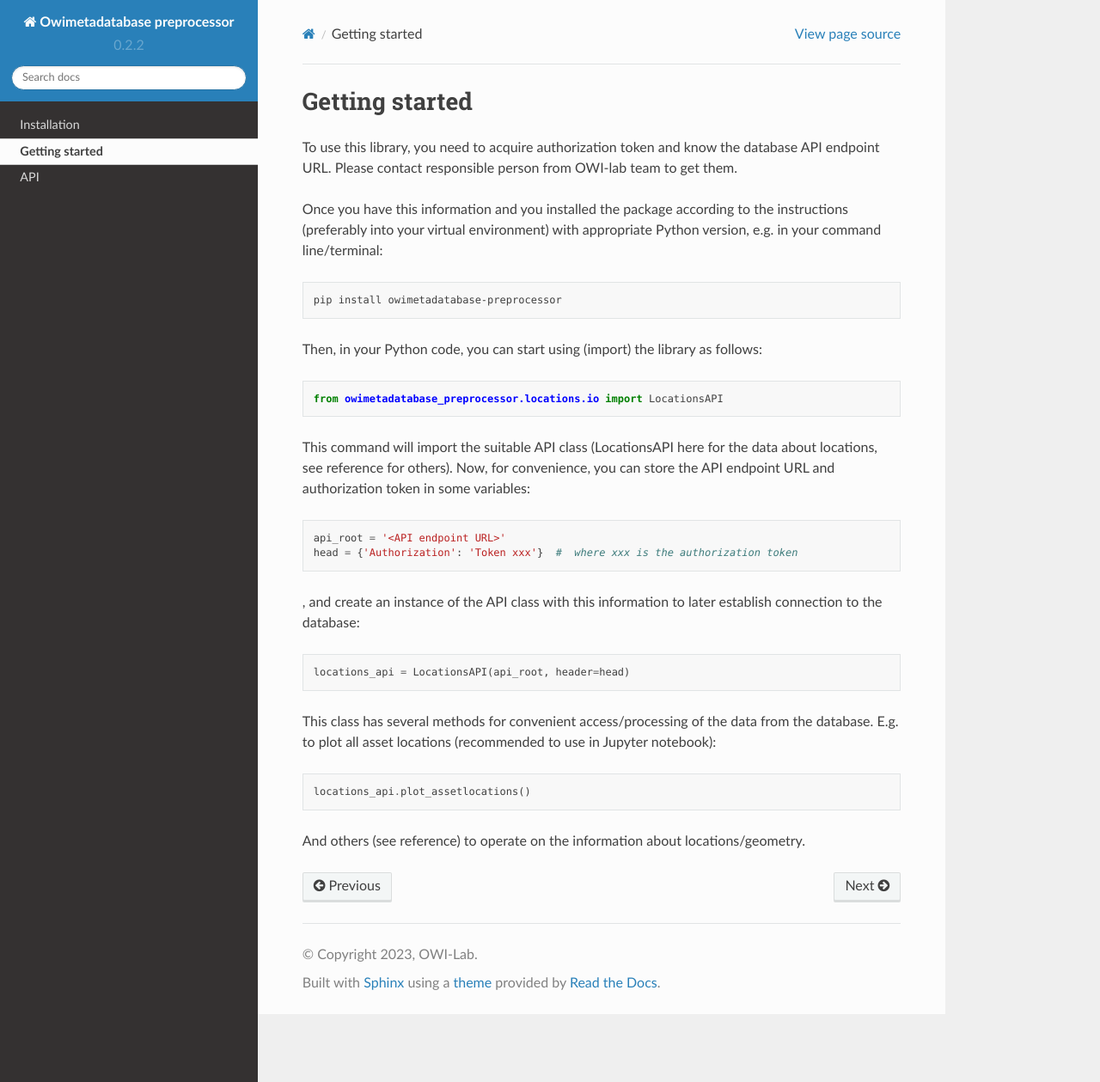
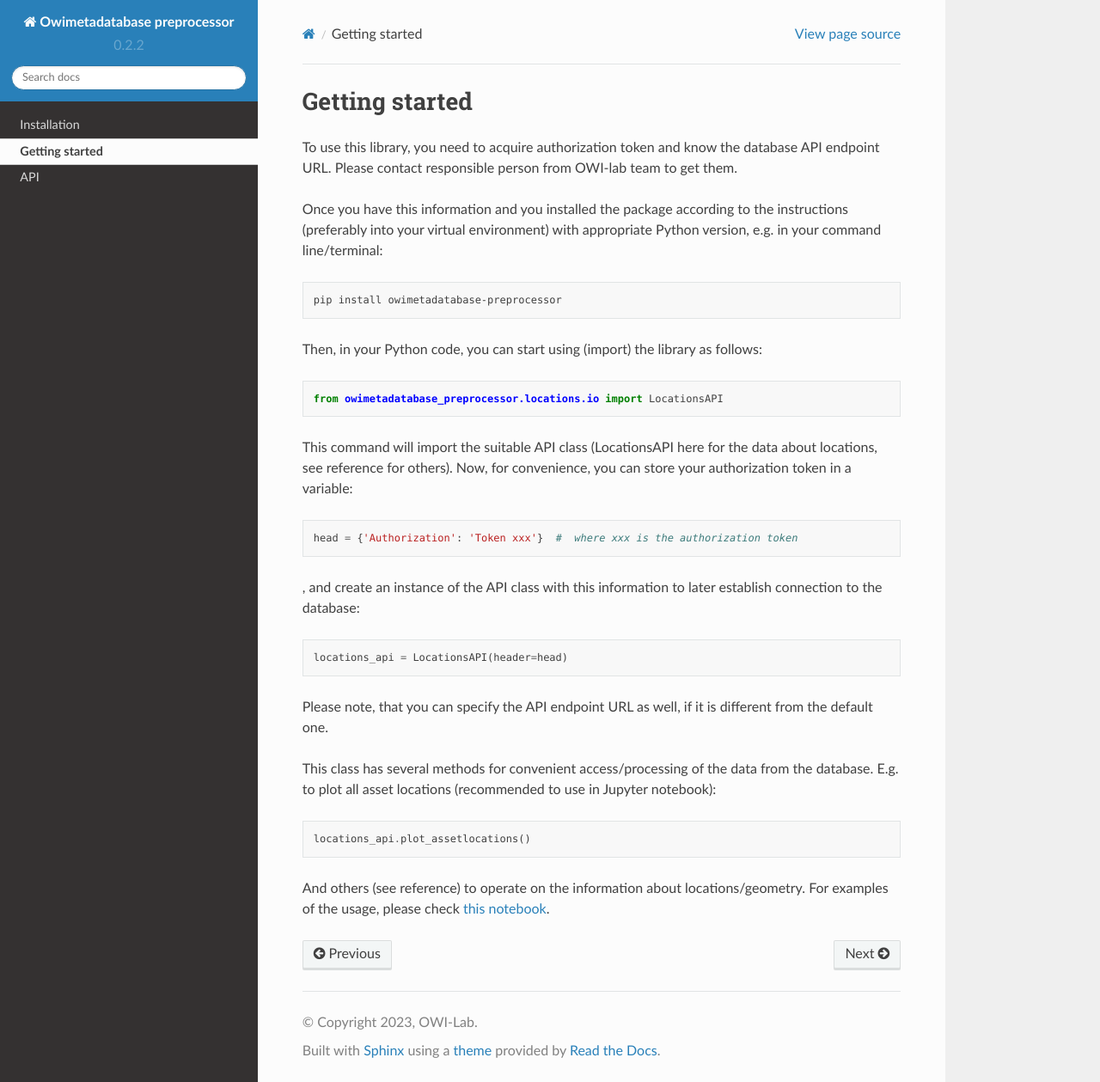
Before and after one commit to OWI-Lab/owimetadatabase-preprocessor, a Sphinx documentation site: the page built from docs/usage.rst, in a window 1280 px wide and 1259 px high. Shown: the whole window at 86% size. Built offline with Sphinx 7.4.7 and the Read the Docs theme 2.0.0, drawn with Linux system fonts in a browser that asks for light colours.

Commit message:
Changed OWT calcualtions method name in io and extended documentation to include all the last additions for geometry.

```diff
--- a/docs/usage.rst
+++ b/docs/usage.rst
@@ -18,18 +18,19 @@ Then, in your Python code, you can start using (import) the library as follows:
   from owimetadatabase_preprocessor.locations.io import LocationsAPI
 
 This command will import the suitable API class (LocationsAPI here for the data about locations, see reference for others). \
-Now, for convenience, you can store the API endpoint URL and authorization token in some variables:
+Now, for convenience, you can store your authorization token in a variable:
 
 .. code-block:: python
 
-  api_root = '<API endpoint URL>'
   head = {'Authorization': 'Token xxx'}  #  where xxx is the authorization token
 
 , and create an instance of the API class with this information to later establish connection to the database:
 
 .. code-block:: python
 
-  locations_api = LocationsAPI(api_root, header=head)
+  locations_api = LocationsAPI(header=head)
+
+Please note, that you can specify the API endpoint URL as well, if it is different from the default one. \
 
 This class has several methods for convenient access/processing of the data from the database. \
 E.g. to plot all asset locations (recommended to use in Jupyter notebook):
@@ -38,4 +39,5 @@ E.g. to plot all asset locations (recommended to use in Jupyter notebook):
 
   locations_api.plot_assetlocations()
 
-And others (see reference) to operate on the information about locations/geometry.
+And others (see reference) to operate on the information about locations/geometry. For examples of the usage, \
+please check `this notebook <https://github.com/OWI-Lab/owimetadatabase-preprocessor/blob/main/examples/basic_example.ipynb>`_.
```
Also changed, not shown: docs/api/geometry/processing.rst (added, +9 -0 lines), docs/api/geometry/structures.rst (added, +8 -0 lines), 2 other files.
